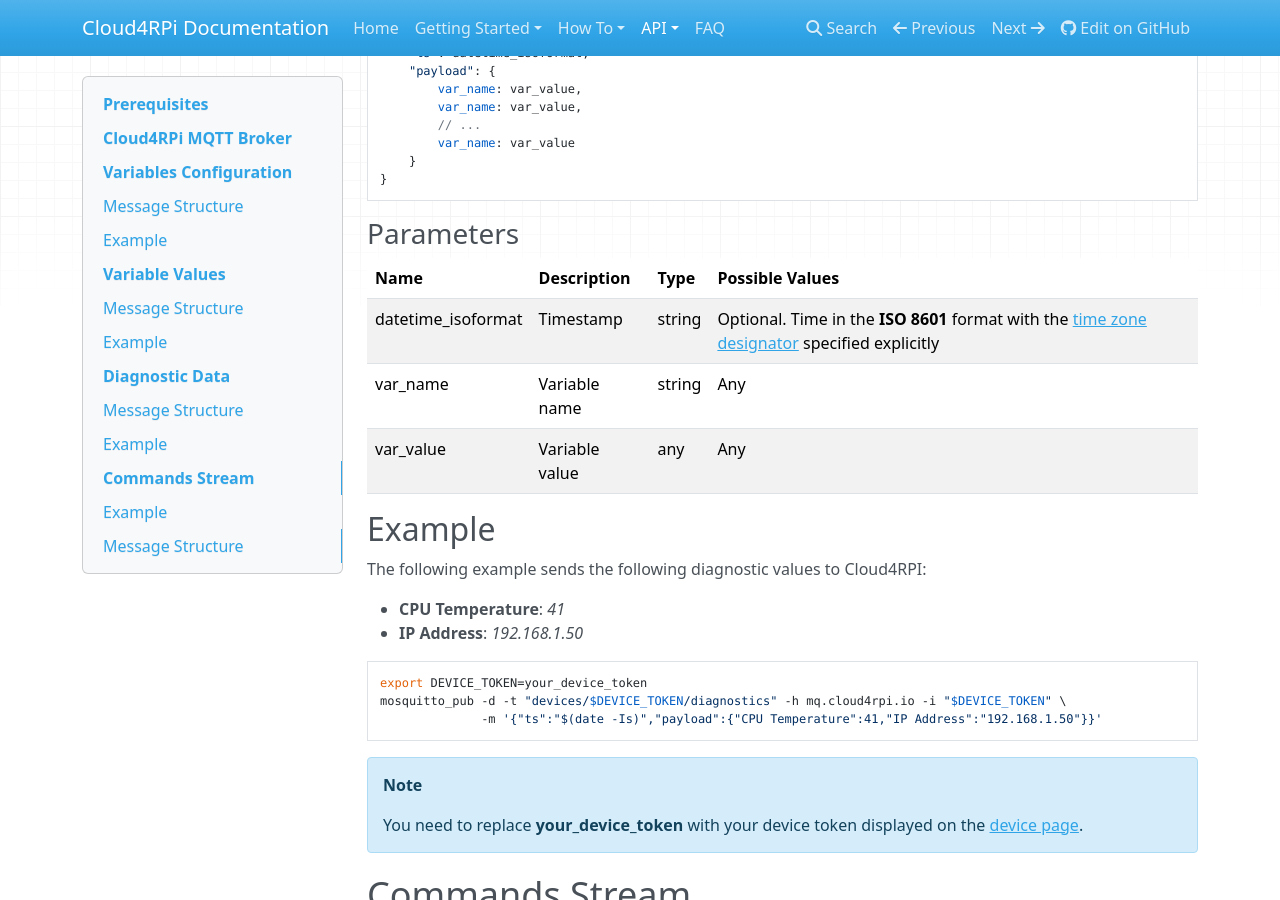
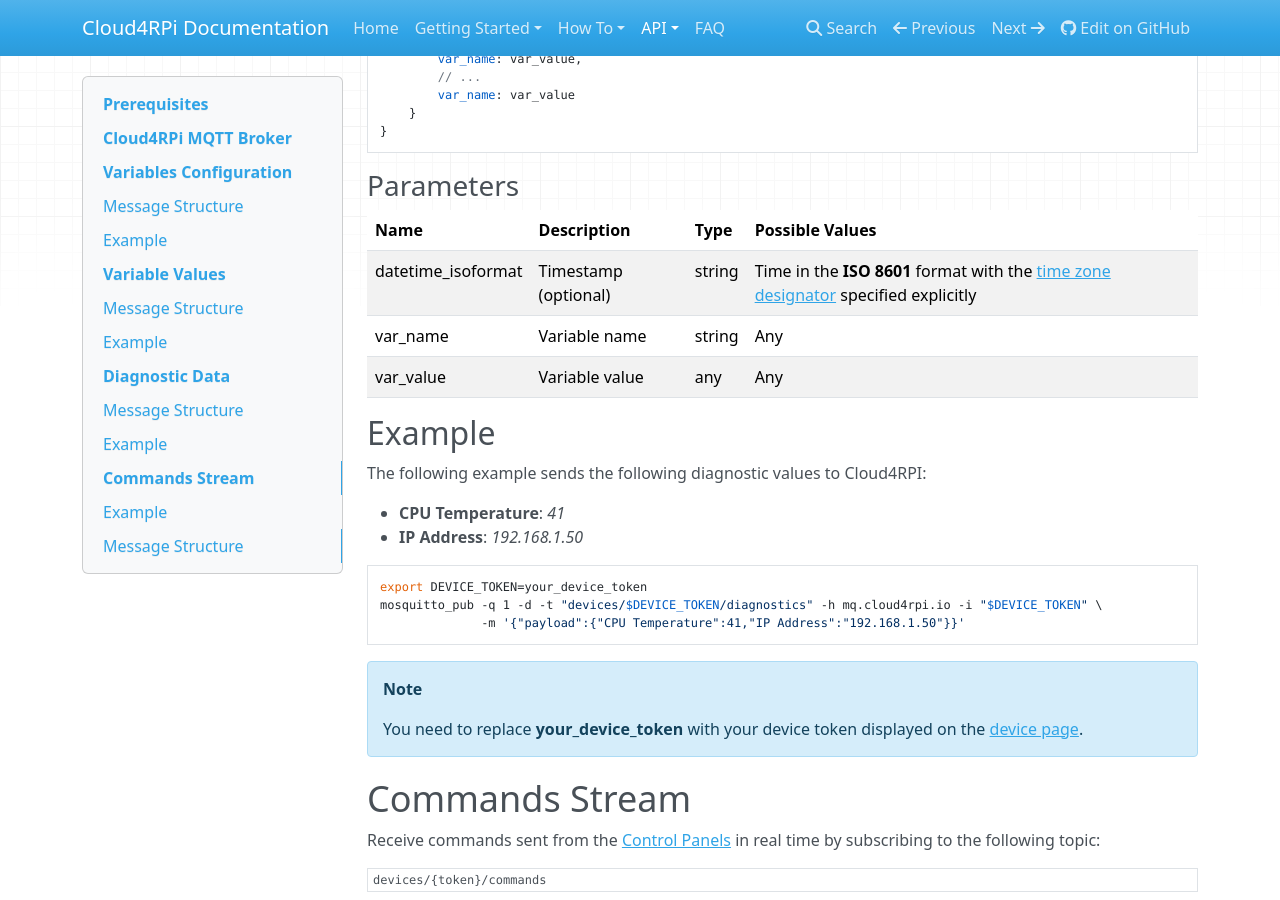
Before and after one commit to cloud4rpi/docs, an MkDocs documentation site: the page built from docs/api/mqtt.md, in a window 1280 px wide and 900 px high, scrolled down 3346 px. Built offline with MkDocs 1.6.1, drawn with Linux system fonts in a browser that asks for light colours; nearby versions of some CDN libraries; old or Windows-style settings are respelled for this version of MkDocs; some of the changed text lies outside the part shown.

````diff
--- a/docs/api/mqtt.md
+++ b/docs/api/mqtt.md
@@ -73,7 +73,7 @@ The following example creates two variables on the device:
 
 ```sh
 export DEVICE_TOKEN=your_device_token
-mosquitto_pub -d -t "devices/$DEVICE_TOKEN/config" -h mq.cloud4rpi.io -i "$DEVICE_TOKEN" \
+mosquitto_pub -q 1 -d -t "devices/$DEVICE_TOKEN/config" -h mq.cloud4rpi.io -i "$DEVICE_TOKEN" \
               -m '{"payload":[{"name":"Temperature","type":"numeric"},{"name":"LEDOn","type":"bool"}]}'
 ```
 
@@ -113,11 +113,11 @@ token     | The [device](https://cloud4rpi.io/devices) token
 
 ### Parameters
 
-Name               | Description    | Type          | Possible Values
------------------- | -------------  | ------------- | ----------------------------
-datetime_isoformat | Timestamp      | string        | Optional. Time in the **ISO 8601** format with the [time zone designator](https://en.wikipedia.org/wiki/ISO_8601#Time_zone_designators) specified explicitly
-var_name           | Variable name  | string        | One of the variables
-var_value          | Variable value | corresponding | Any
+Name               | Description          | Type          | Possible Values
+------------------ | -------------------- | ------------- | ----------------------------
+datetime_isoformat | Timestamp (optional) | string        | Time in the **ISO 8601** format with the [time zone designator](https://en.wikipedia.org/wiki/ISO_8601#Time_zone_designators) specified explicitly
+var_name           | Variable name        | string        | One of the variables
+var_value          | Variable value       | corresponding | Any
 
 
 ## Example
@@ -129,8 +129,8 @@ The following example sends the values of two variables:
 
 ```sh
 export DEVICE_TOKEN=your_device_token
-mosquitto_pub -d -t "devices/$DEVICE_TOKEN/data" -h mq.cloud4rpi.io -i "$DEVICE_TOKEN" \
-              -m '{"ts":"$(date -Is)","payload":{"Temperature":24,"LEDOn":true}}'
+mosquitto_pub -q 1 -d -t "devices/$DEVICE_TOKEN/data" -h mq.cloud4rpi.io -i "$DEVICE_TOKEN" \
+              -m '{"payload":{"Temperature":24,"LEDOn":true}}'
 ```
 
 !!! Note
@@ -168,11 +168,11 @@ token     | The [device](https://cloud4rpi.io/devices) token
 
 ### Parameters
 
-Name               | Description    | Type   | Possible Values
------------------- | -------------  | ------ | ----------------------------
-datetime_isoformat | Timestamp      | string | Optional. Time in the **ISO 8601** format with the [time zone designator](https://en.wikipedia.org/wiki/ISO_8601#Time_zone_designators) specified explicitly
-var_name           | Variable name  | string | Any
-var_value          | Variable value | any    | Any
+Name               | Description          | Type   | Possible Values
+------------------ | -------------------- | ------ | ----------------------------
+datetime_isoformat | Timestamp (optional) | string | Time in the **ISO 8601** format with the [time zone designator](https://en.wikipedia.org/wiki/ISO_8601#Time_zone_designators) specified explicitly
+var_name           | Variable name        | string | Any
+var_value          | Variable value       | any    | Any
 
 
 ## Example
@@ -184,8 +184,8 @@ The following example sends the following diagnostic values to Cloud4RPI:
 
 ```sh
 export DEVICE_TOKEN=your_device_token
-mosquitto_pub -d -t "devices/$DEVICE_TOKEN/diagnostics" -h mq.cloud4rpi.io -i "$DEVICE_TOKEN" \
-              -m '{"ts":"$(date -Is)","payload":{"CPU Temperature":41,"IP Address":"192.168.1.50"}}'
+mosquitto_pub -q 1 -d -t "devices/$DEVICE_TOKEN/diagnostics" -h mq.cloud4rpi.io -i "$DEVICE_TOKEN" \
+              -m '{"payload":{"CPU Temperature":41,"IP Address":"192.168.1.50"}}'
 ```
 
 !!! Note
````
Also changed, not shown: docs/api/http.md (+10 -10 lines).
